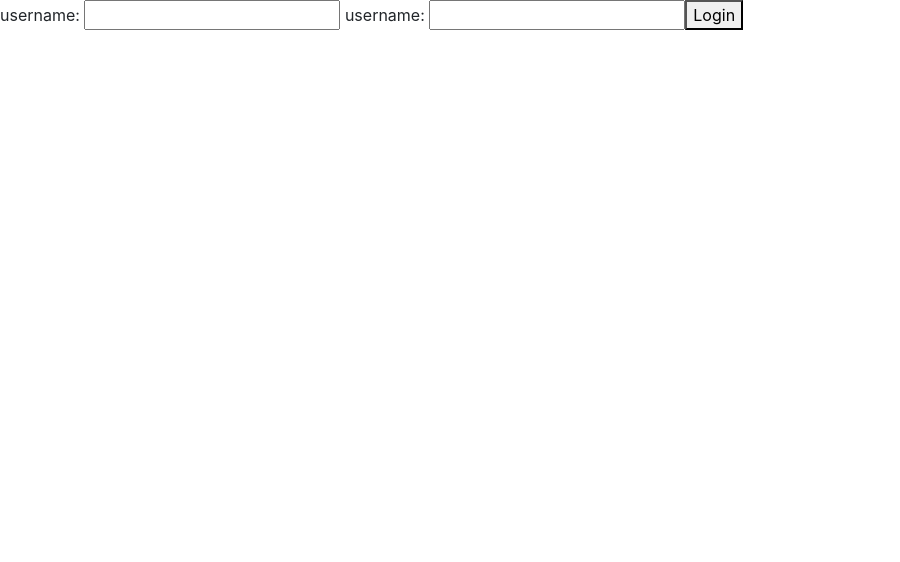
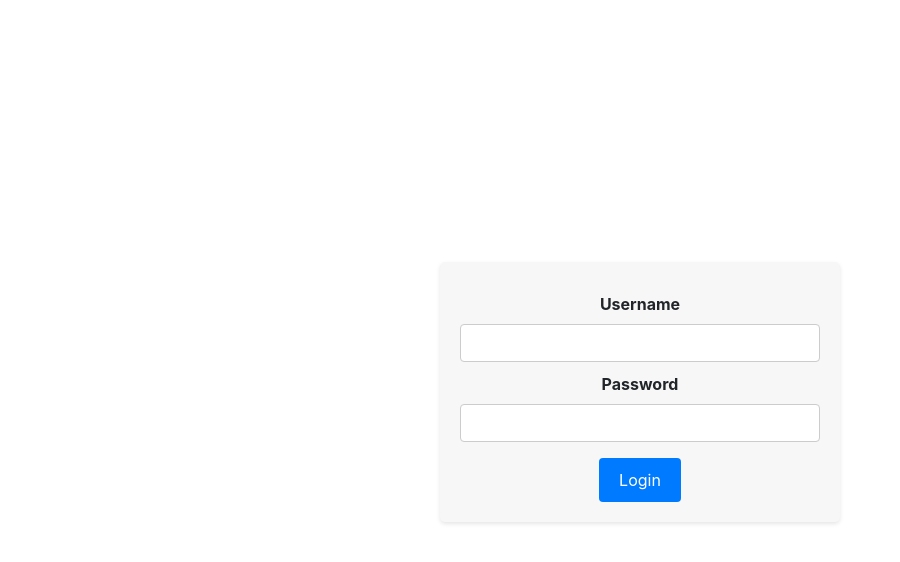
Before and after one commit to sovisrushain/todo, an Angular app in the folder front-end/: page / in a window 1280 px wide. Shown: the top 562 px of the page, without its empty margins (0-900 px from the left). Built offline with nearby package versions, Linux system fonts and the light colour scheme.

Commit message:
style login

```diff
--- a/front-end/src/app/login/login.component.css
+++ b/front-end/src/app/login/login.component.css
@@ -0,0 +1,53 @@
+.login-container {
+  display: flex;
+  flex-direction: column;
+  align-items: center;
+  justify-content: center;
+  height: 100vh;
+}
+
+.form-group {
+  text-align: center;
+  width: 400px;
+  padding: 20px;
+  background-color: #f7f7f7;
+  border-radius: 5px;
+  box-shadow: 0 2px 4px rgba(0, 0, 0, 0.1);
+}
+
+.error-message {
+  color: #ff0000;
+  font-size: 14px;
+  margin-bottom: 10px;
+}
+
+label {
+  display: block;
+  font-weight: bold;
+  margin-top: 10px;
+}
+
+.form-control {
+  width: 100%;
+  padding: 10px;
+  margin: 6px 0;
+  border: 1px solid #ccc;
+  border-radius: 4px;
+  font-size: 16px;
+}
+
+.login-button {
+  background-color: #007bff;
+  color: #fff;
+  padding: 10px 20px;
+  border: none;
+  border-radius: 4px;
+  font-size: 16px;
+  cursor: pointer;
+  transition: background-color 0.3s ease;
+  margin-top: 10px;
+}
+
+.login-button:hover {
+  background-color: #0056b3;
+}
--- a/front-end/src/app/login/login.component.html
+++ b/front-end/src/app/login/login.component.html
@@ -1,7 +1,11 @@
-<small *ngIf="invalidLogin">{{errorMsg}}</small>
+<div class="login-container">
+  <small *ngIf="invalidLogin" class="error-message">{{errorMsg}}</small>
 
-<div>
-  username: <input type="text" name="username" [(ngModel)]="username">
-  username: <input type="text" name="password" [(ngModel)]="password">
-  <button (click)="handleLogin()">Login</button>
+  <div class="form-group">
+    <label for="username">Username</label>
+    <input type="text" name="username" id="username" [(ngModel)]="username" class="form-control">
+    <label for="password">Password</label>
+    <input type="text" name="password" id="password" [(ngModel)]="password" class="form-control">
+    <button (click)="handleLogin()" class="login-button">Login</button>
+  </div>
 </div>
```
